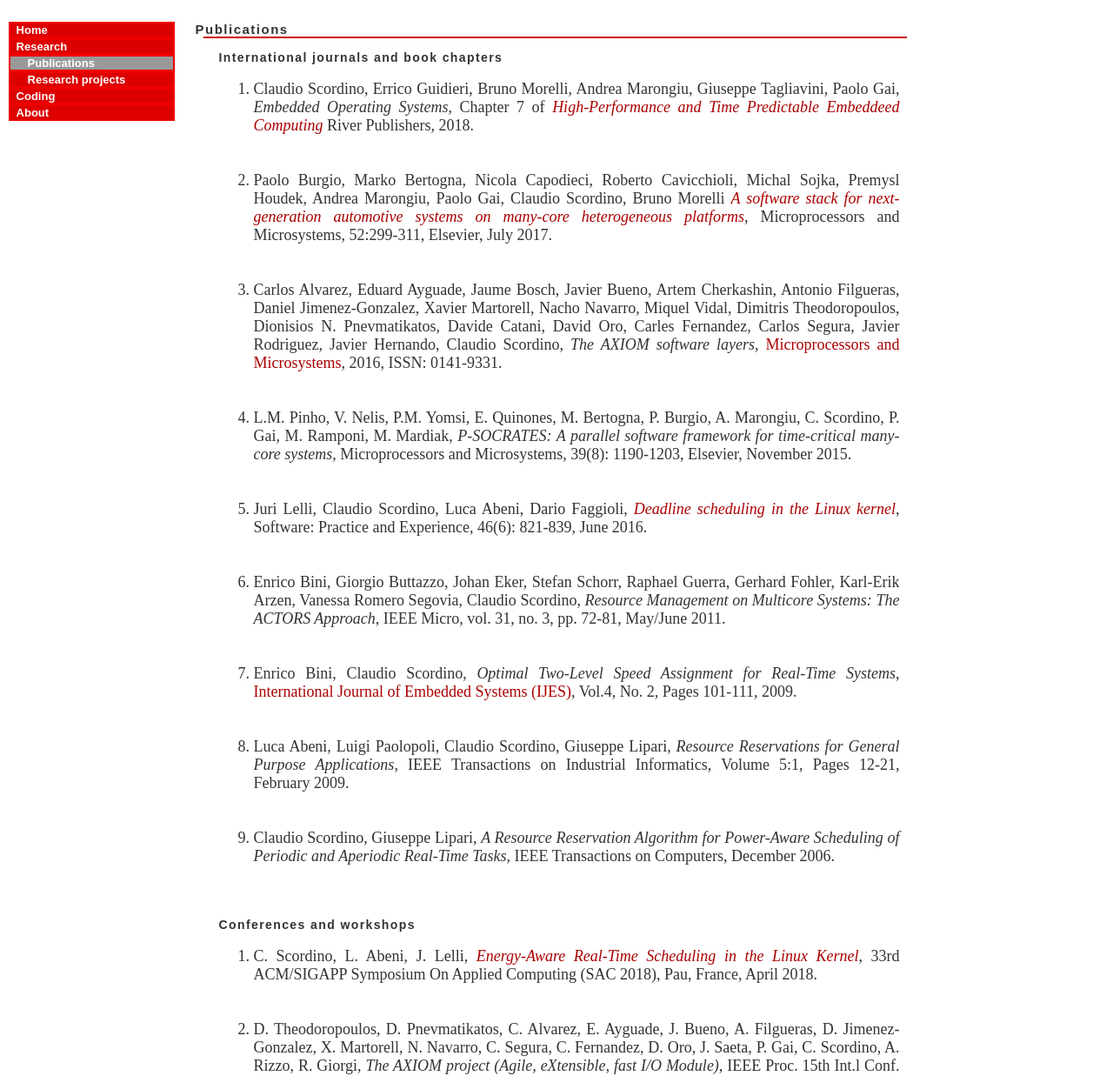
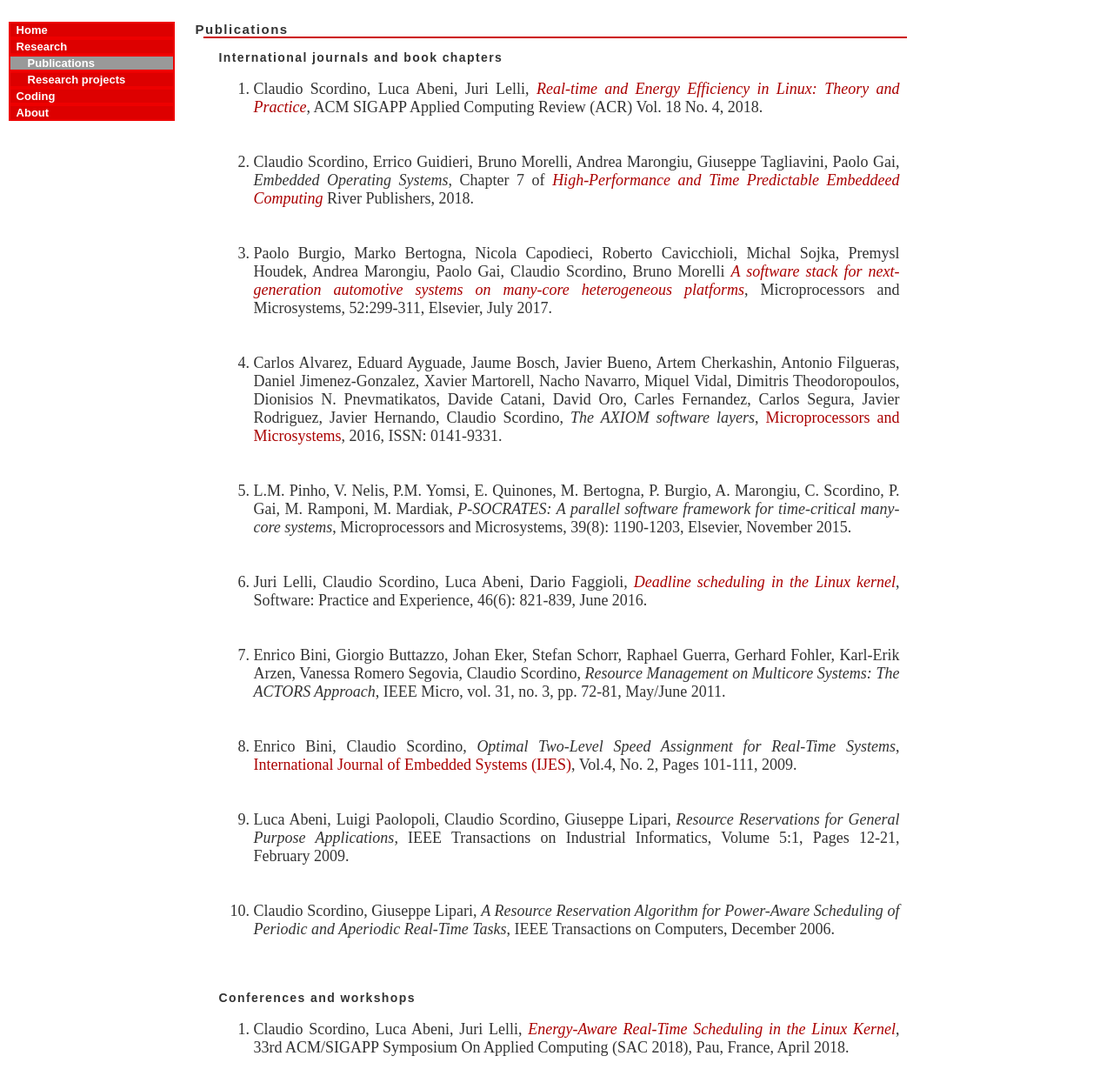
Before and after one commit to claudioscordino/claudioscordino.github.io, a plain HTML site: page publications.html in a window 1280 px wide. Shown: the part 55-1292 px from the top of the page at 87% size. Drawn offline with Linux system fonts and the light colour scheme.

Commit message:
New paper on ACM ACR

```diff
--- a/publications.html
+++ b/publications.html
@@ -44,6 +44,13 @@
 	International journals and book chapters
 </h3>
 <OL>
+
+	<li>Claudio Scordino, Luca Abeni, Juri Lelli,
+	<i><a href="https://www.sigapp.org/acr/Issues/V18.4/ACR%2018-4.pdf">
+	Real-time and Energy Efficiency in Linux: Theory and Practice</a></i>,
+	ACM SIGAPP Applied Computing Review (ACR) Vol. 18 No. 4, 2018.</li>
+	<br>
+	<br>
 
 	<li>Claudio Scordino, Errico Guidieri, Bruno Morelli, Andrea Marongiu, Giuseppe Tagliavini, Paolo Gai, <i>Embedded Operating Systems</i>, Chapter 7 of
 	<i><a href="https://www.amazon.it/High-Performance-Time-Predictable-Embedded-Computing-Miguel/dp/8793609698">High-Performance and Time Predictable Embeddeed Computing</a></i>
@@ -117,7 +124,7 @@
 	Conferences and workshops
 </h3>
 <OL>
-	<li> C. Scordino, L. Abeni, J. Lelli, <a href="research/sac2018.pdf"><i>Energy-Aware Real-Time
+	<li> Claudio Scordino, Luca Abeni, Juri Lelli, <a href="research/sac2018.pdf"><i>Energy-Aware Real-Time
 	Scheduling in the Linux Kernel</i></a>, 33rd ACM/SIGAPP Symposium On
 	Applied Computing (SAC 2018), Pau, France, April 2018.</li>
 	<br>
```
Also changed, not shown: index.html (+5 -0 lines).
